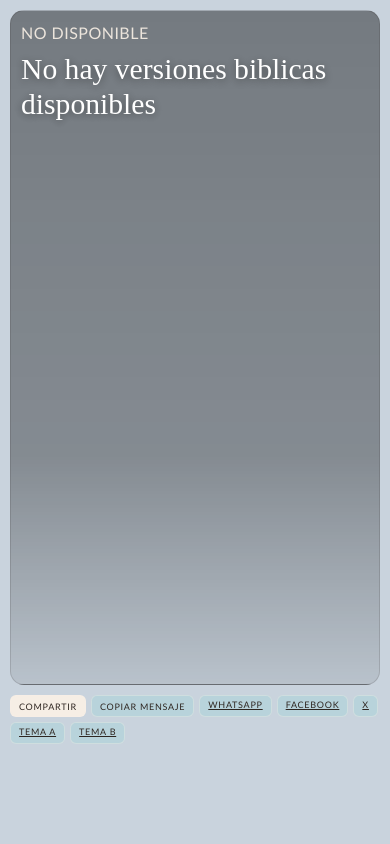
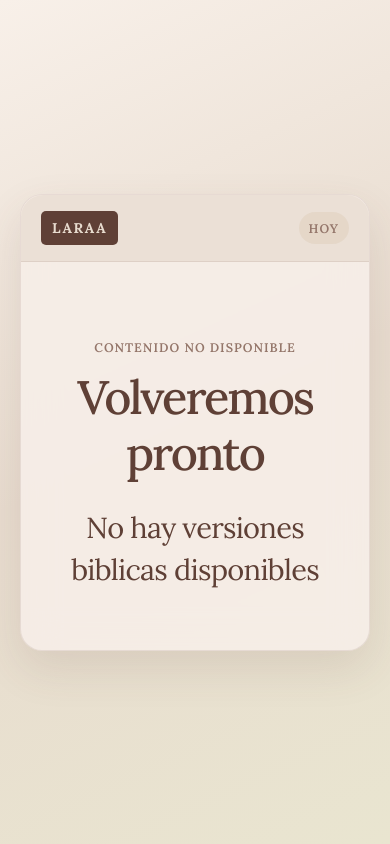
Before and after one commit to Sulma-Dubon/Maranatha, a Django app: page / in a window 390 px wide. Run offline with Django 5.2, Linux system fonts and the light colour scheme; data that the repository does not hold is empty; some web fonts are replaced.

Commit message:
Refresh Blesslet mobile experience branding

```diff
--- /dev/null
+++ b/experiences/static/experiences/css/nfc_experience.css
@@ -0,0 +1,73 @@
+:root {
+  color-scheme: light dark;
+  --primary: #5f4036;
+  --primary-soft: #e8dccf;
+  --secondary: #c8a592;
+  --secondary-soft: #f6ede7;
+  --accent-gold: #bea176;
+  --accent-sage: #b1ae8b;
+  --surface: rgba(246, 237, 231, 0.94);
+  --ink: var(--primary);
+  --muted: #94766a;
+  --accent: var(--accent-gold);
+  --accent-deep: var(--primary);
+  --border: rgba(95, 64, 54, 0.1);
+  --shadow: 0 18px 44px rgba(95, 64, 54, 0.12);
+  --background: linear-gradient(155deg, #f8f0e9 0%, var(--primary-soft) 50%, #e9e5d0 100%);
+}
+
+* { box-sizing: border-box; }
+
+body.nfc-experience {
+  min-width: 320px;
+  min-height: 100dvh;
+  margin: 0;
+  color: var(--ink);
+  font-family: "Lora", Georgia, serif;
+  background: var(--background);
+}
+
+.experience-shell {
+  min-height: 100dvh;
+  padding: max(24px, env(safe-area-inset-top)) 20px max(24px, env(safe-area-inset-bottom));
+}
+
+.verse-card {
+  width: min(100%, 480px);
+  padding: 24px;
+  border: 1px solid var(--border);
+  border-radius: 22px;
+  background: var(--surface);
+  box-shadow: var(--shadow);
+  backdrop-filter: blur(18px);
+  animation: card-enter 620ms cubic-bezier(.2, .8, .2, 1) both;
+}
+
+.brand-bar { display: flex; align-items: center; justify-content: space-between; margin: -24px -24px clamp(44px, 9vh, 82px); padding: 16px 20px; border-bottom: 1px solid rgba(95, 64, 54, .1); background: rgba(232, 220, 207, .72); border-radius: 22px 22px 0 0; }
+.brand { display: inline-flex; align-items: center; min-height: 34px; padding: 6px 11px; border-radius: 5px; color: var(--primary-soft); background: var(--primary); font-size: .88rem; font-weight: 700; letter-spacing: .12em; line-height: 1; text-decoration: none; }
+.daily-label, .eyebrow { color: var(--muted); font-size: .78rem; font-weight: 600; letter-spacing: .08em; text-transform: uppercase; }
+.daily-label { padding: 7px 10px; border-radius: 999px; background: rgba(190, 161, 118, .14); }
+.eyebrow { margin-bottom: 12px; }
+.verse-title { margin: 0 0 26px; font-size: 47px; font-weight: 500; letter-spacing: -.045em; }
+.verse-intro { margin-bottom: 14px; color: var(--muted); font-size: .78rem; font-weight: 600; letter-spacing: .08em; text-transform: uppercase; }
+.verse-text { margin: 0; font-size: 29px; line-height: 1.42; letter-spacing: -.025em; }
+.verse-reference { margin: 24px 0 0; color: var(--accent-deep); font-size: 23px; font-weight: 700; }
+.verse-blessing { margin: 28px 0 36px; color: var(--muted); font-size: .95rem; }
+.verse-actions { margin-top: 36px; }
+.action-button { min-height: 52px; border-radius: 15px; font-size: 1rem; font-weight: 700; transition: transform 180ms ease, box-shadow 180ms ease; }
+.action-button:active { transform: scale(.98); }
+.btn-primary { --bs-btn-bg: var(--primary); --bs-btn-border-color: var(--primary); --bs-btn-hover-bg: #493027; --bs-btn-hover-border-color: #493027; --bs-btn-active-bg: #493027; --bs-btn-active-border-color: #493027; box-shadow: 0 10px 22px rgba(95, 64, 54, .24); }
+.btn-outline-secondary { --bs-btn-color: var(--primary); --bs-btn-border-color: var(--secondary); --bs-btn-hover-bg: rgba(200, 165, 146, .18); --bs-btn-hover-border-color: var(--secondary); --bs-btn-hover-color: var(--primary); }
+.copy-feedback { min-height: 1.25rem; margin: 16px 0 0; color: var(--accent-deep); font-size: .86rem; font-weight: 600; text-align: center; }
+
+@keyframes card-enter { from { opacity: 0; transform: translateY(18px) scale(.985); } to { opacity: 1; transform: translateY(0) scale(1); } }
+
+@media (prefers-color-scheme: dark) {
+  :root { --surface: rgba(246, 237, 231, .96); --ink: #5f4036; --muted: #94766a; --accent: #bea176; --accent-deep: #5f4036; --border: rgba(95, 64, 54, .1); --shadow: 0 18px 44px rgba(95, 64, 54, .14); --background: linear-gradient(155deg, #f8f0e9 0%, #e8dccf 50%, #ddd9c3 100%); }
+  .brand { color: var(--primary); }
+  .daily-label { background: rgba(190, 161, 118, .14); }
+  .btn-primary { --bs-btn-color: #f6ede7; }
+}
+
+@media (min-width: 640px) { .verse-card { padding: 34px; } .brand-bar { margin: -34px -34px clamp(44px, 9vh, 82px); padding: 18px 26px; border-radius: 22px 22px 0 0; } }
+@media (prefers-reduced-motion: reduce) { *, *::before, *::after { animation-duration: .01ms !important; transition-duration: .01ms !important; } }
--- a/experiences/templates/experiences/nfc_public.html
+++ b/experiences/templates/experiences/nfc_public.html
@@ -4,12 +4,12 @@
   <head>
     <meta charset="utf-8" />
     <meta name="viewport" content="width=device-width, initial-scale=1" />
-    <title>{{ share_title|default:"Maranata" }}</title>
+    <title>{{ share_title|default:"Blesslet" }}</title>
     <meta name="description" content="{{ share_description|default:'Versiculo diario para compartir.' }}" />
 
     <meta property="og:type" content="website" />
-    <meta property="og:site_name" content="Maranata" />
-    <meta property="og:title" content="{{ share_title|default:'Maranata' }}" />
+    <meta property="og:site_name" content="Blesslet" />
+    <meta property="og:title" content="{{ share_title|default:'Blesslet' }}" />
     <meta property="og:description" content="{{ share_description|default:'Versiculo diario para compartir.' }}" />
     <meta property="og:url" content="{{ share_url|default:'' }}" />
     {% if share_image_url %}
@@ -17,98 +17,51 @@
     {% endif %}
 
     <meta name="twitter:card" content="{{ twitter_card|default:'summary' }}" />
-    <meta name="twitter:title" content="{{ share_title|default:'Maranata' }}" />
+    <meta name="twitter:title" content="{{ share_title|default:'Blesslet' }}" />
     <meta name="twitter:description" content="{{ share_description|default:'Versiculo diario para compartir.' }}" />
     {% if share_image_url %}
       <meta name="twitter:image" content="{{ share_image_url }}" />
     {% endif %}
 
-    <link rel="stylesheet" href="{% static 'experiences/nfc_public.css' %}" />
+    <meta name="theme-color" content="#E8DCCF" media="(prefers-color-scheme: light)" />
+    <meta name="theme-color" content="#E8DCCF" media="(prefers-color-scheme: dark)" />
+    <link rel="icon" href="{% static 'experiences/icons/blesslet-icon.svg' %}" type="image/svg+xml" />
+    <link rel="apple-touch-icon" href="{% static 'experiences/icons/blesslet-icon.svg' %}" />
+    <link rel="manifest" href="{% static 'experiences/manifest.webmanifest' %}" />
+    <link rel="preconnect" href="https://fonts.googleapis.com" />
+    <link rel="preconnect" href="https://fonts.gstatic.com" crossorigin />
+    <link href="https://fonts.googleapis.com/css2?family=Lora:ital,wght@0,400;0,500;0,600;0,700;1,400;1,500;1,600&display=swap" rel="stylesheet" />
+    <link rel="stylesheet" href="https://cdn.jsdelivr.net/npm/bootstrap@5.3.3/dist/css/bootstrap.min.css" />
+    <link rel="stylesheet" href="{% static 'experiences/css/nfc_experience.css' %}" />
   </head>
-  <body class="public-page {{ theme_class }}"{% if background_image_url %} style="--theme-a-bg: url('{{ background_image_url }}'); --theme-b-bg: url('{{ background_image_url }}');"{% endif %}>
-    <div class="bg"></div>
-    <main class="page">
-      <section class="hero-stage">
-        <div class="hero-image">
-          <div class="hero-content">
-            <section class="verse-hero">
-              {% if error %}
-                <h1 class="title">No disponible</h1>
-                <p class="verse">{{ error }}</p>
-              {% elif data.verse_data %}
-                <h1 class="title">Versiculo del dia</h1>
-                <div class="verse-copy">
-                  <p class="verse">&ldquo;{{ data.verse_data.text }}&rdquo;</p>
-                  <div class="meta">
-                    <span class="ref">
-                      {{ data.verse_data.book }}
-                      {{ data.verse_data.chapter }}:{{ data.verse_data.verse_start }}{% if data.verse_data.verse_end and data.verse_data.verse_end != data.verse_data.verse_start %}-{{ data.verse_data.verse_end }}{% endif %}
-                    </span>
-                    {% if data.verse_data.category %}
-                      <span class="tag">{{ data.verse_data.category }}</span>
-                    {% endif %}
-                  </div>
-                </div>
-              {% else %}
-                <h1 class="title">Aun sin versiculo</h1>
-                <p class="verse">Este dispositivo no tiene un versiculo asignado.</p>
-              {% endif %}
-            </section>
-          </div>
-        </div>
-      </section>
-
-      <section class="actions">
-        <button class="btn" id="shareBtn">Compartir</button>
-        <button class="btn ghost" id="copyBtn">Copiar mensaje</button>
-        <a class="btn ghost" href="{{ share_links.whatsapp }}" target="_blank" rel="noopener noreferrer">WhatsApp</a>
-        <a class="btn ghost" href="{{ share_links.facebook }}" target="_blank" rel="noopener noreferrer">Facebook</a>
-        <a class="btn ghost" href="{{ share_links.x }}" target="_blank" rel="noopener noreferrer">X</a>
-        <a class="btn ghost" href="{{ base_path }}?theme=a">Tema A</a>
-        <a class="btn ghost" href="{{ base_path }}?theme=b">Tema B</a>
-        {% if data.experience_type == "STUDY" %}
-          <a class="btn ghost" href="/nfc/{{ data.public_uid }}/study/">Modificar</a>
+  <body class="nfc-experience">
+    <main class="experience-shell container-fluid d-flex align-items-center justify-content-center">
+      <article class="verse-card" aria-labelledby="daily-verse-title">
+        <header class="brand-bar">
+          <a class="brand" href="/" aria-label="LARAA, inicio">LARAA</a>
+          <span class="daily-label">Hoy</span>
+        </header>
+        {% if error %}
+          <section class="verse-content text-center" role="alert">
+            <p class="eyebrow">Contenido no disponible</p>
+            <h1 id="daily-verse-title" class="verse-title">Volveremos pronto</h1>
+            <p class="verse-text">{{ error }}</p>
+          </section>
+        {% elif data.verse_data %}
+          <section class="verse-content">
+            <p class="eyebrow" data-greeting>Buenos días</p>
+            <h1 id="daily-verse-title" class="verse-title verse-intro">Que hoy recuerdes:</h1>
+            <blockquote class="verse-text">“{{ data.verse_data.text }}”</blockquote>
+            <p class="verse-reference">{{ data.verse_data.book }} {{ data.verse_data.chapter }}:{{ data.verse_data.verse_start }}{% if data.verse_data.verse_end and data.verse_data.verse_end != data.verse_data.verse_start %}-{{ data.verse_data.verse_end }}{% endif %}</p>
+            <p class="verse-blessing">Que esta Palabra acompañe tu día.</p>
+          </section>
+          <footer class="verse-actions d-grid gap-2">
+            <button class="btn btn-primary action-button" type="button" data-share data-title="{{ share_title|escapejs }}" data-text="{{ share_text|escapejs }}">❤️ Compartir</button>
+          </footer>
         {% endif %}
-      </section>
+        <p class="copy-feedback" aria-live="polite" data-feedback></p>
+      </article>
     </main>
-
-    <script>
-      (function () {
-        var shareBtn = document.getElementById("shareBtn");
-        var copyBtn = document.getElementById("copyBtn");
-        var link = window.location.href;
-        var shareTitle = "{{ share_title|escapejs }}";
-        var shareText = "{{ share_text|escapejs }}";
-        var copiedMessageText = "Copiado";
-        var defaultCopyText = "Copiar mensaje";
-
-        shareBtn.addEventListener("click", async function () {
-          if (navigator.share) {
-            try {
-              await navigator.share({ title: shareTitle, text: shareText, url: link });
-            } catch (err) {}
-          } else {
-            copyToClipboard(buildMessage());
-          }
-        });
-
-        copyBtn.addEventListener("click", function () {
-          copyToClipboard(buildMessage());
-        });
-
-        function copyToClipboard(text) {
-          navigator.clipboard.writeText(text).then(function () {
-            copyBtn.textContent = copiedMessageText;
-            setTimeout(function () {
-              copyBtn.textContent = defaultCopyText;
-            }, 1200);
-          });
-        }
-
-        function buildMessage() {
-          return (shareText ? shareText + "\n\n" : "") + link;
-        }
-      })();
-    </script>
+    <script src="{% static 'experiences/js/nfc_experience.js' %}" defer></script>
   </body>
 </html>
--- a/experiences/views.py
+++ b/experiences/views.py
@@ -22,7 +22,7 @@ class ExperienceView(APIView):
     """
 
     def get(self, request, public_uid):
-        data, error = _get_experience_payload(public_uid, study_only=True)
+        data, error = _get_daily_experience_payload(public_uid)
         if error:
             return Response({"detail": error[0]}, status=error[1])
         return Response(data, status=status.HTTP_200_OK)
@@ -149,14 +149,21 @@ class StudyVerseAddView(APIView):
 
 
 def experience_page(request, public_uid):
-    data, error = _get_experience_payload(public_uid, study_only=True)
-    theme = (request.GET.get("theme") or "a").lower()
-    if theme not in {"a", "b"}:
-        theme = "a"
+    data, error = _get_daily_experience_payload(public_uid)
+    return _render_public_experience(request, data, error)
+
+
+def home_page(request):
+    """Render the public daily verse at the site's root URL."""
+    data, error = _get_daily_experience_payload()
+    return _render_public_experience(request, data, error)
+
+
+def today_category_page(request, category_slug, version_abbr=None):
+    if not version_abbr:
+        version_abbr = request.GET.get("version")
+    data, error = _get_today_category_payload(category_slug, version_abbr=version_abbr)
     context = {"data": data, "error": None}
-    context["theme"] = theme
-    context["theme_class"] = f"theme-{theme}"
-    context["base_path"] = f"/nfc/{public_uid}/"
     context["background_image_url"] = _pick_background_image_url(data)
     context.update(_build_share_meta(request, data, context["background_image_url"], error=error))
     if error:
@@ -164,70 +171,15 @@ def experience_page(request, public_uid):
     return render(request, "experiences/nfc_public.html", context)
 
 
-def home_page(request):
-    """Render the public daily verse at the site's root URL."""
-    version = BibleVersion.objects.filter(
-        abbreviation="RVR1909", is_active=True
-    ).first()
-    if not version:
-        version = BibleVersion.objects.filter(is_active=True).order_by("abbreviation").first()
-
-    if not version:
-        data, error = None, ("No hay versiones biblicas disponibles", status.HTTP_404_NOT_FOUND)
-    else:
-        verses = Verse.objects.filter(version=version).select_related("book").order_by("id")
-        count = verses.count()
-        if not count:
-            data, error = None, ("No hay versiculos disponibles para esta version", status.HTTP_404_NOT_FOUND)
-        else:
-            verse = verses[timezone.localdate().toordinal() % count]
-            data = {
-                "public_uid": None,
-                "experience_type": "DAILY_PUBLIC",
-                "verse_data": {
-                    "book": verse.book.name,
-                    "chapter": verse.chapter,
-                    "verse_start": verse.verse_start,
-                    "verse_end": verse.verse_end,
-                    "text": verse.text,
-                },
-                "category_slug": None,
-                "version": version.abbreviation,
-            }
-            error = None
-
-    theme = (request.GET.get("theme") or "a").lower()
-    if theme not in {"a", "b"}:
-        theme = "a"
+def _render_public_experience(request, data, error):
+    """Build the common context for the mobile public experience."""
+    background_image_url = _pick_background_image_url(data)
     context = {
         "data": data,
         "error": error[0] if error else None,
-        "theme": theme,
-        "theme_class": f"theme-{theme}",
-        "base_path": "/",
+        "background_image_url": background_image_url,
     }
-    context["background_image_url"] = _pick_background_image_url(data)
-    context.update(_build_share_meta(request, data, context["background_image_url"], error=error))
-    return render(request, "experiences/nfc_public.html", context)
-
-
-def today_category_page(request, category_slug, version_abbr=None):
-    if not version_abbr:
-        version_abbr = request.GET.get("version")
-    data, error = _get_today_category_payload(category_slug, version_abbr=version_abbr)
-    theme = (request.GET.get("theme") or "a").lower()
-    if theme not in {"a", "b"}:
-        theme = "a"
-    context = {"data": data, "error": None}
-    context["theme"] = theme
-    context["theme_class"] = f"theme-{theme}"
-    context["base_path"] = f"/hoy/{category_slug}/"
-    if version_abbr:
-        context["base_path"] = f"/hoy/{category_slug}/{version_abbr}/"
-    context["background_image_url"] = _pick_background_image_url(data)
-    context.update(_build_share_meta(request, data, context["background_image_url"], error=error))
-    if error:
-        context["error"] = error[0]
+    context.update(_build_share_meta(request, data, background_image_url, error=error))
     return render(request, "experiences/nfc_public.html", context)
 
 
@@ -346,6 +298,44 @@ def _get_today_category_payload(category_slug, version_abbr=None):
     return data, None
 
 
+def _get_daily_experience_payload(public_uid=None):
+    """Return the single deterministic daily verse used by every public NFC page."""
+    nfc_device = None
+    if public_uid:
+        try:
+            nfc_device = NFCDevice.objects.get(public_uid=public_uid, is_active=True)
+        except NFCDevice.DoesNotExist:
+            return None, ("NFC no encontrado", status.HTTP_404_NOT_FOUND)
+
+    version = BibleVersion.objects.filter(abbreviation="RVR1909", is_active=True).first()
+    if not version:
+        version = BibleVersion.objects.filter(is_active=True).order_by("abbreviation").first()
+    if not version:
+        return None, ("No hay versiones biblicas disponibles", status.HTTP_404_NOT_FOUND)
+
+    verses = Verse.objects.filter(version=version).select_related("book").order_by("id")
+    count = verses.count()
+    if not count:
+        return None, ("No hay versiculos disponibles para esta version", status.HTTP_404_NOT_FOUND)
+
+    verse = verses[timezone.localdate().toordinal() % count]
+    if nfc_device and settings.ENABLE_NFC_SCAN_LOGS:
+        NFCScan.objects.create(nfc_device=nfc_device)
+    return {
+        "public_uid": public_uid,
+        "experience_type": "DAILY_PUBLIC",
+        "verse_data": nfc_device._build_verse_data(verse) if nfc_device else {
+            "book": verse.book.name,
+            "chapter": verse.chapter,
+            "verse_start": verse.verse_start,
+            "verse_end": verse.verse_end,
+            "text": verse.text,
+        },
+        "category_slug": None,
+        "version": version.abbreviation,
+    }, None
+
+
 def _get_experience_payload(public_uid, study_only=False):
     try:
         nfc_device = NFCDevice.objects.get(public_uid=public_uid, is_active=True)
@@ -429,9 +419,9 @@ def _pick_background_image_url(data):
 
 def _build_share_meta(request, data, background_image_url, error=None):
     if error:
-        title = "Maranata"
+        title = "Blesslet"
         description = "Contenido no disponible por el momento."
-        share_text = "Descubre Maranata"
+        share_text = "Descubre Blesslet"
     else:
         verse_data = data.get("verse_data") if data else None
         if verse_data:
@@ -439,12 +429,12 @@ def _build_share_meta(request, data, background_image_url, error=None):
                 f"{verse_data.get('book')} "
                 f"{verse_data.get('chapter')}:{verse_data.get('verse_start')}"
             )
-            title = f"Maranata - {reference}"
+            title = f"Blesslet - {reference}"
             raw_text = (verse_data.get("text") or "").strip().replace("\n", " ")
             description = raw_text[:190] + ("..." if len(raw_text) > 190 else "")
             share_text = f'"{description}" {reference}'
         else:
-            title = "Maranata"
+            title = "Blesslet"
             description = "Versiculo diario para compartir."
             share_text = "Versiculo diario para compartir."
 
```
Also changed, not shown: experiences/static/experiences/js/nfc_experience.js (added, +50 -0 lines), experiences/tests.py (+17 -1 lines), experiences/static/experiences/icons/blesslet-icon.svg (added), experiences/static/experiences/manifest.webmanifest (added).
